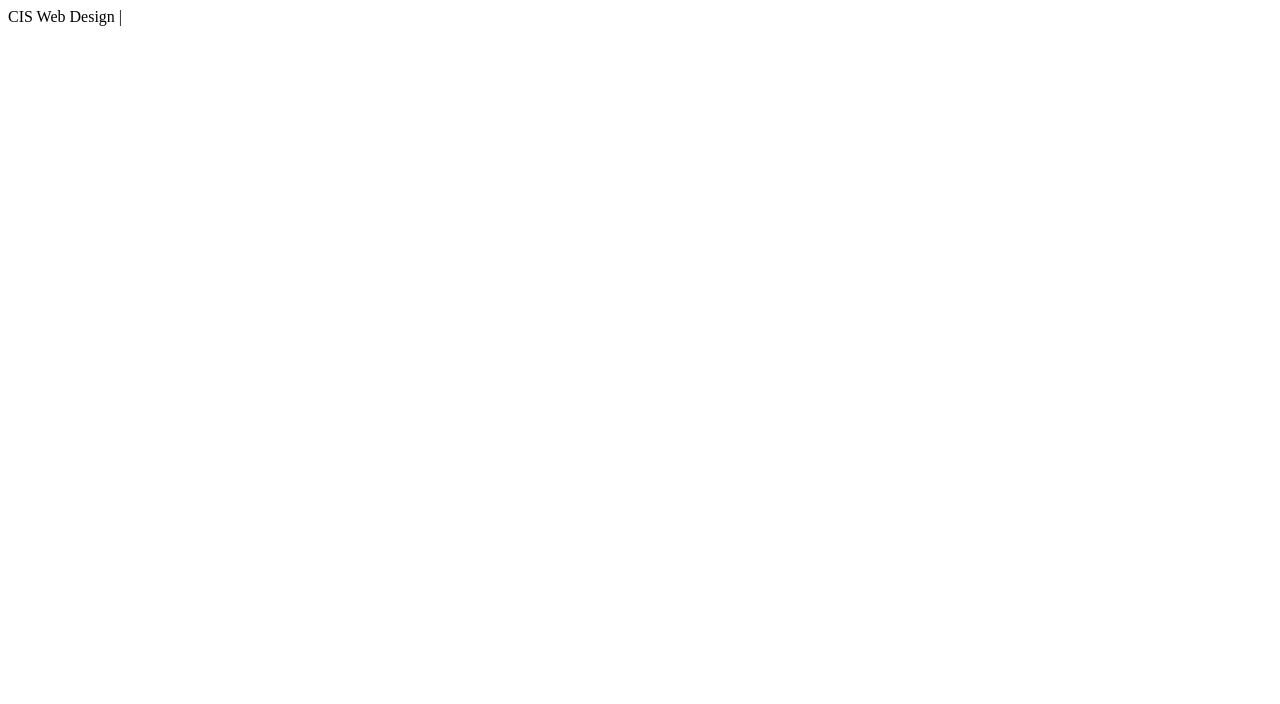
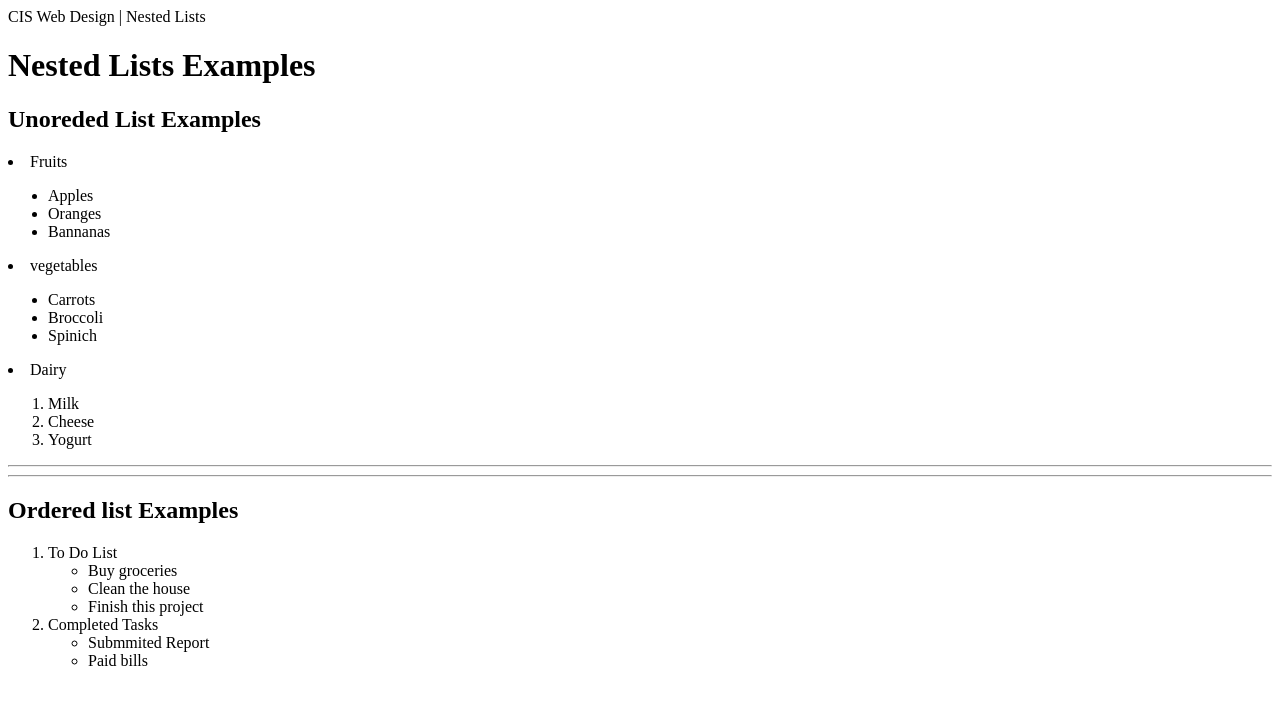
Before and after one commit to King182008/24-25WebDesign, a plain HTML site: page listExample.html in a window 1280 px wide. Drawn offline with Linux system fonts and the light colour scheme.

Commit message:
copying lists

```diff
--- a/listExample.html
+++ b/listExample.html
@@ -2,9 +2,53 @@
 <html>
     <head>
         <meta charset="UTF-8"
-        <title>CIS Web Design | </title>
+        <title>CIS Web Design | Nested Lists</title>
     </head>
     <body>
+        <h1>Nested Lists Examples</h1>
 
+        <h2>Unoreded List Examples</h2>
+
+        <or>
+            <li>Fruits
+                <ul>
+                    <li>Apples</li>
+                    <li>Oranges</li>
+                    <li>Bannanas</li>
+                </ul>
+            </li>
+            <li>vegetables
+                <ul>
+                    <li>Carrots</li>
+                    <li>Broccoli</li>
+                    <li>Spinich</li>
+                </ul>
+            </li>
+            <li>Dairy
+                <ol>
+                    <li>Milk</li>
+                    <li>Cheese</li>
+                    <li>Yogurt</li>
+                </ol>
+            </li>
+        </or>
+        <hr>
+        <hr>
+        <h2>Ordered list Examples</h2>
+        <ol>
+            <li>To Do List
+                <ul>
+                    <li>Buy groceries</li>
+                    <li>Clean the house</li>
+                    <li>Finish this project</li>
+                </ul>
+            </li>
+            <li>Completed Tasks
+                <ul>
+                    <li>Submmited Report</li>
+                    <li>Paid bills</li>
+                </ul>
+            </li>
+        </ol>
     </body>
 </html>
```
Also changed, not shown: index.html (+1 -0 lines).
